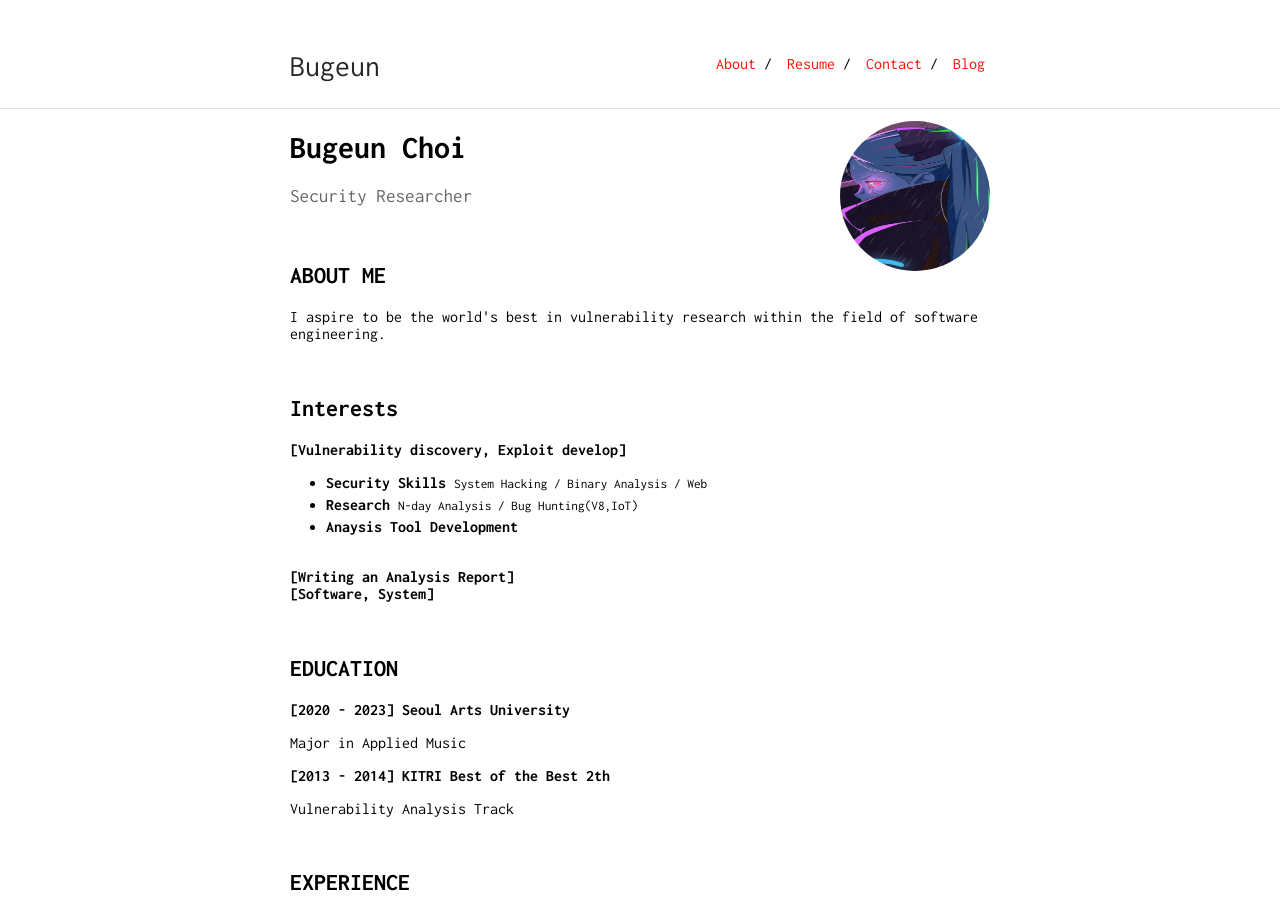
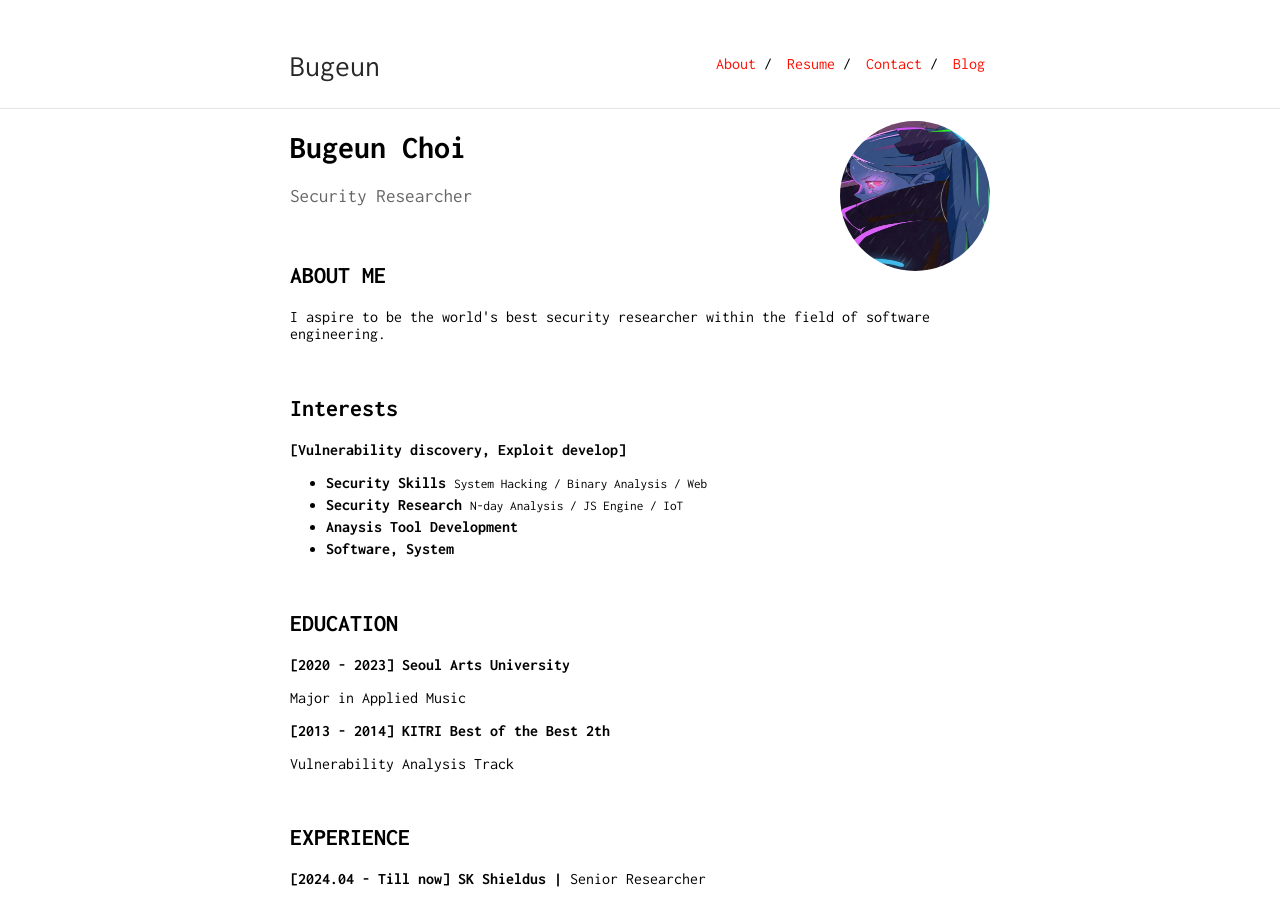
Before and after one commit to Bugeun/bugeun.github.io, a Jekyll site: the page built from index.md, in a window 1280 px wide and 900 px high. Built offline with Jekyll 4.4.1, drawn with Linux system fonts in a browser that asks for light colours.

Commit message:
Update index.md

```diff
--- a/index.md
+++ b/index.md
@@ -12,7 +12,7 @@ Security Researcher
 ## ABOUT ME
 
 
-<p>I aspire to be the world's best in vulnerability research within the field of software engineering.</p>
+<p>I aspire to be the world's best security researcher within the field of software engineering.</p>
 &nbsp;
 
 <!--
@@ -37,18 +37,17 @@ Security Researcher
     <small>System Hacking / Binary Analysis / Web</small>
     </li>
     <li>
-    <b>Research</b>
-    <small>N-day Analysis / Bug Hunting(V8,IoT)</small>
+    <b>Security Research</b>
+    <small>N-day Analysis / JS Engine / IoT</small>
     </li>
     <li>
     <b>Anaysis Tool Development</b>
     </li>
+    <li>
+    <b>Software, System</b>
+    </li>
   </ul>
 </section>
-<br>
-<b>[Writing an Analysis Report]</b>
-<br>
-<b>[Software, System]</b>
 
 &nbsp;
 
```
